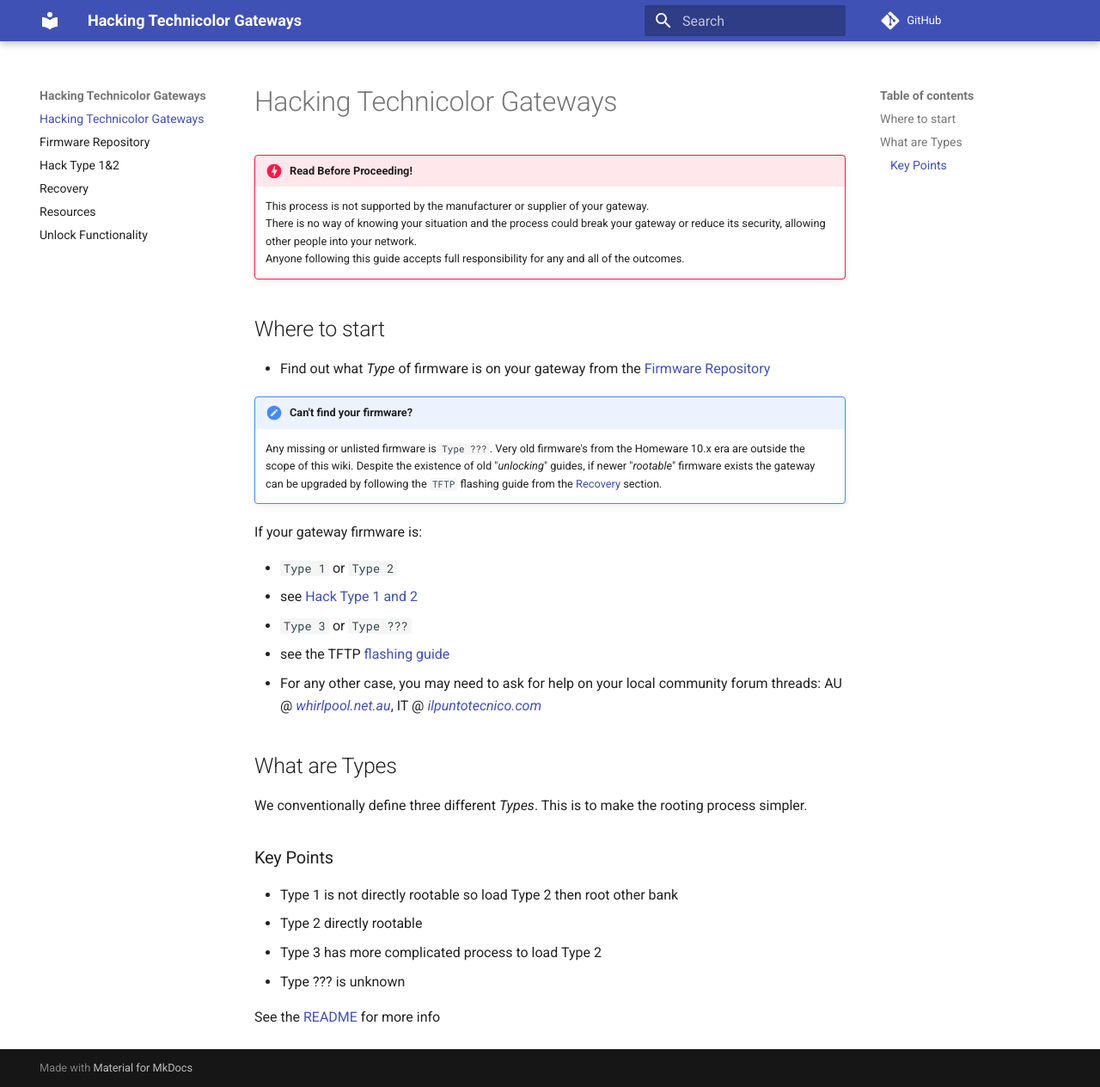
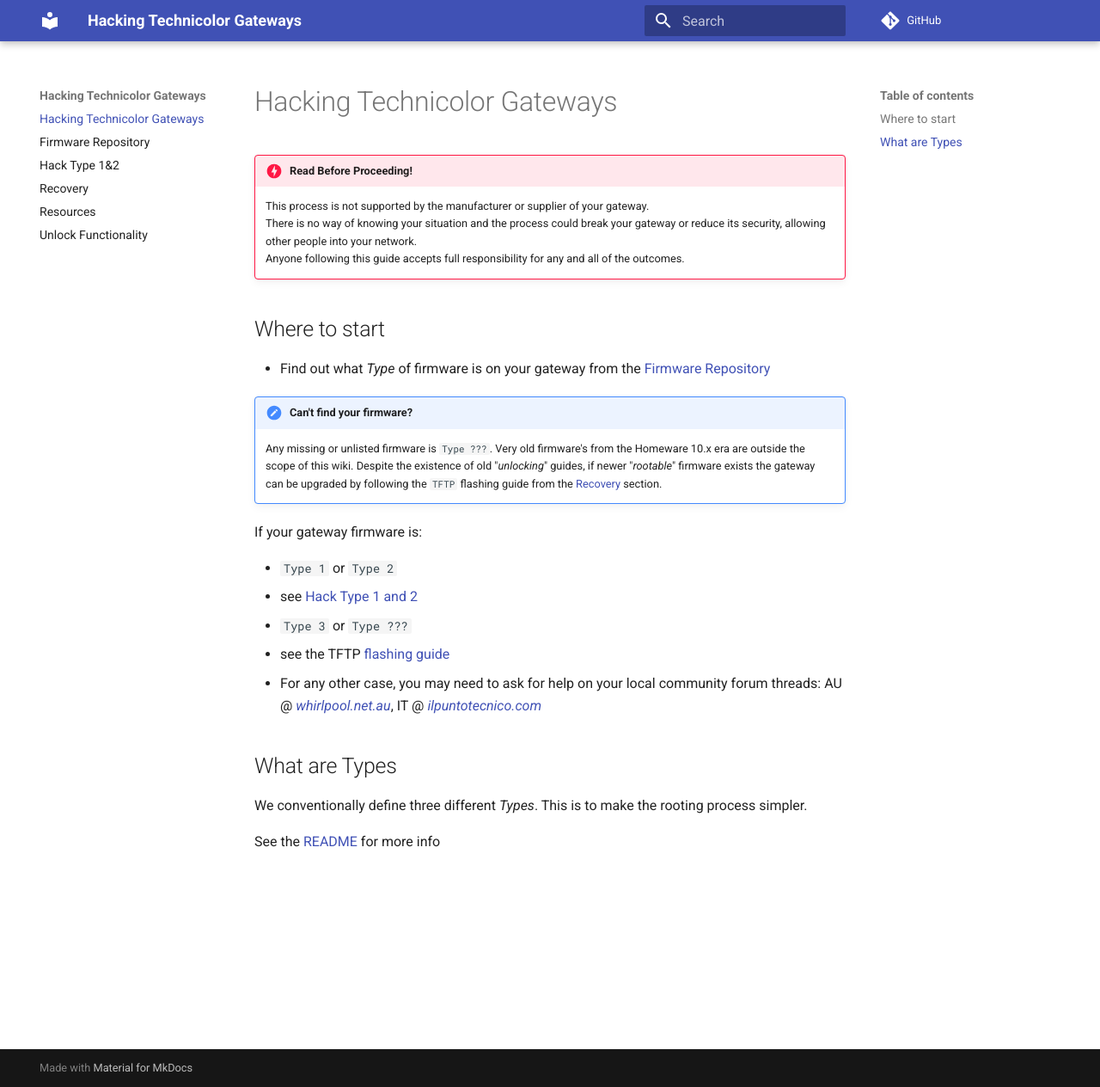
Before and after one commit to hack-technicolor/hack-technicolor, an MkDocs documentation site: the page built from docs/index.md, in a window 1280 px wide and 1264 px high. Shown: the whole window at 86% size. Built offline with MkDocs 1.6.1 and Material for MkDocs 9.7.7, drawn with Linux system fonts in a browser that asks for light colours; comment, search, counter and statistics services are not loaded.

Commit message:
remove key points

```diff
--- a/docs/index.md
+++ b/docs/index.md
@@ -25,11 +25,4 @@
 
 We conventionally define three different *Types*. This is to make the rooting process simpler.
 
-### Key Points
-
-- Type 1 is not directly rootable so load Type 2  then root other bank
-- Type 2 directly rootable
-- Type 3 has more complicated process to load Type 2
-- Type ??? is unknown
-
 See the [README](https://github.com/kevdagoat/hack-technicolor/blob/master/README.md) for more info
```
